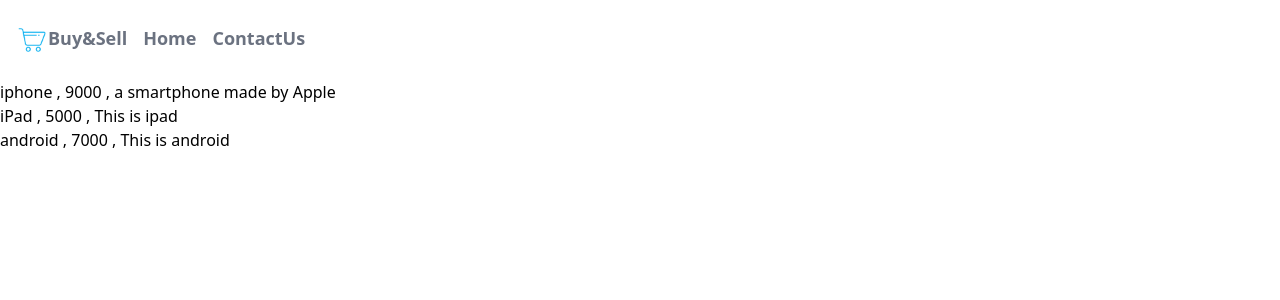
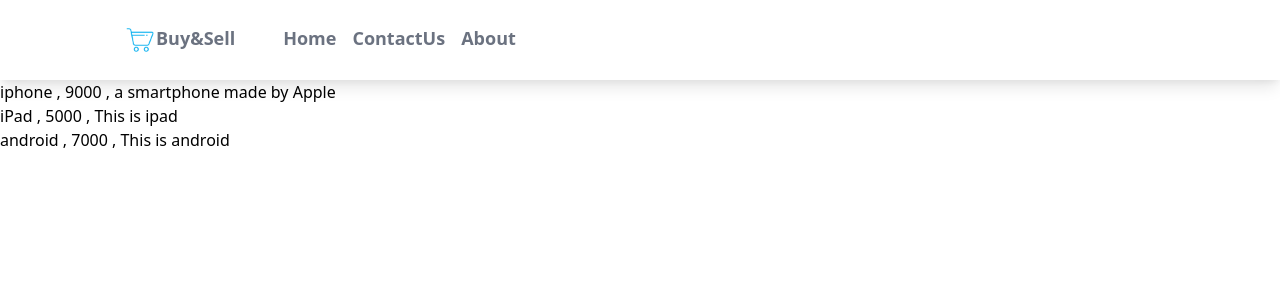
Before and after one commit to dhanu1220/buy-sell-application, a Django app: page /myapp/products/ in a window 1280 px wide. Shown: the top 300 px of the page. Run offline with Django 4.2, Linux system fonts and the light colour scheme; data comes from the database, SQL or seed files in the repository; style sheets or scripts are compiled from the project's sources.

Commit message:
designed navbar

```diff
--- a/myapp/templates/myapp/index.html
+++ b/myapp/templates/myapp/index.html
@@ -4,11 +4,11 @@
         <link rel="stylesheet" href="{% static 'myapp/styles.css' %}"></link>
     </head>
     <body>
-        <nav>
-            <div>
-                <div>
-                    <div class="flex px-2 py-3">
-                        <div class="flex px-2 py-3" >
+        <nav class="bg-white shadow-lg">
+            <div class="max-w-6xl mx-auto px-4">
+                <div >
+                    <div class="flex px-1 py-3">
+                        <div class="flex px-10 py-3" >
 
                             <img class="h-8 w-8" src="{% static 'myapp/images/logo.png' %}" alt="">
                             <span class="text-gray-500 font-semibold text-lg">Buy&Sell</span>
@@ -18,6 +18,9 @@
                         </div>
                         <div class="flex px-2 py-3">
                             <span class="text-gray-500 font-semibold text-lg">ContactUs</span>
+                        </div>
+                        <div class="flex px-2 py-3">
+                            <span class="text-gray-500 font-semibold text-lg">About</span>
                         </div>
                     </div>
                 </div>
```
